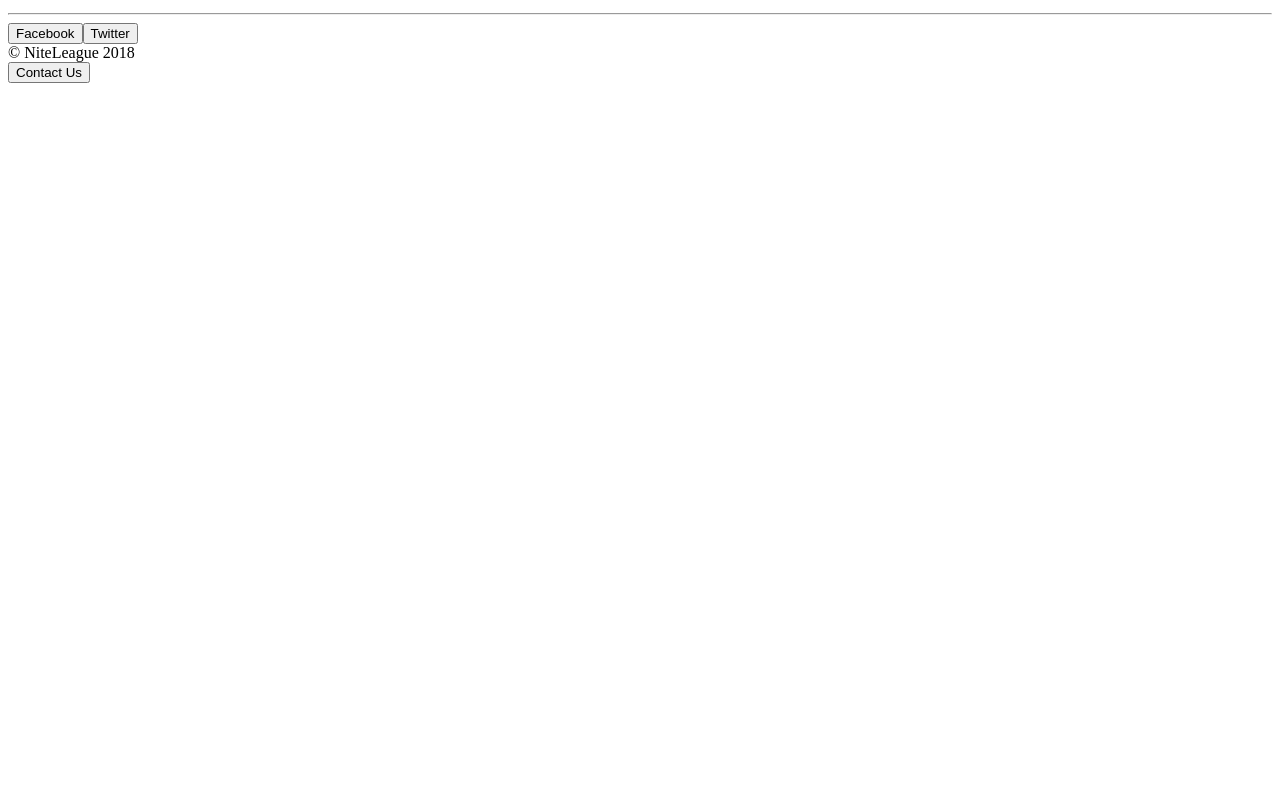
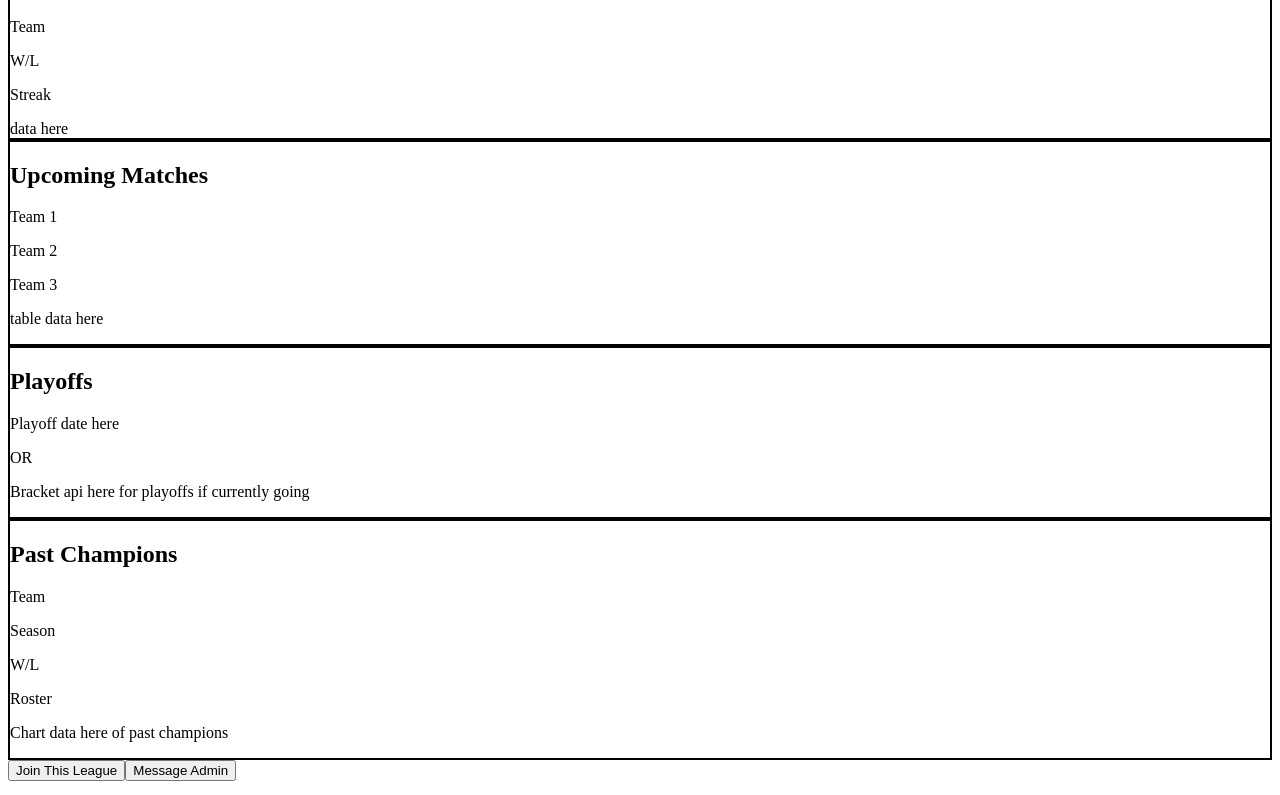
Before and after one commit to Holstein30/NiteLeague, a React app: page /leaguehome in a window 1280 px wide. Shown: the part 425-1220 px from the top of the page. Before the commit the page ends 800 px from the top, so only its background shows below. Built offline with nearby package versions, Linux system fonts and the light colour scheme.

Commit message:
bare bones league homepage done

```diff
--- /dev/null
+++ b/src/components/pages/league-home-page/champions/index.js
@@ -0,0 +1,3 @@
+import LeagueHomePagePastChampions from "./league-home-page-past-champions";
+
+export default LeagueHomePagePastChampions;
--- /dev/null
+++ b/src/components/pages/league-home-page/champions/league-home-page-past-champions.js
@@ -0,0 +1,22 @@
+import React, { Component } from "react";
+
+class LeagueHomePagePastChampions extends Component {
+  render() {
+    return (
+      <div className="champions-container">
+        <h2>Past Champions</h2>
+        <div>
+          <p> Team </p>
+          <p> Season </p>
+          <p> W/L </p>
+          <p> Roster </p>
+          <div>
+            <p> Chart data here of past champions</p>
+          </div>
+        </div>
+      </div>
+    );
+  }
+}
+
+export default LeagueHomePagePastChampions;
--- a/src/components/pages/league-home-page/league-home-page.js
+++ b/src/components/pages/league-home-page/league-home-page.js
@@ -1,6 +1,11 @@
 import React, { Component } from "react";
 import LeagueHomePageLinks from "./links";
+import Standings from "./standings";
 import Avatar from "../../global/avatar";
+import Upcoming from "./upcoming/";
+import Playoffs from "./playoffs/";
+import Champions from "./champions/";
+import Button from "../../global/buttons";
 
 class LeagueHomePage extends Component {
   render() {
@@ -11,6 +16,26 @@ class LeagueHomePage extends Component {
           <h1>this.state.leaguename</h1>
           <LeagueHomePageLinks />
         </div>
+        <div style={{ border: "solid 2px" }}>
+          <Standings />
+        </div>
+        <div style={{ border: "solid 2px" }}>
+          <Upcoming />
+        </div>
+        <div style={{ border: "solid 2px" }}>
+          <Playoffs />
+        </div>
+        <div style={{ border: "solid 2px" }}>
+          <Champions />
+        </div>
+        <div>
+          <Button
+            link="#"
+            className="join-league-button"
+            name="Join This League"
+          />
+          <Button link="#" className="message-admin" name="Message Admin" />
+        </div>
       </div>
     );
   }
--- /dev/null
+++ b/src/components/pages/league-home-page/playoffs/index.js
@@ -0,0 +1,3 @@
+import LeagueHomePagePlayoffs from "./league-home-page-playoffs";
+
+export default LeagueHomePagePlayoffs;
--- /dev/null
+++ b/src/components/pages/league-home-page/playoffs/league-home-page-playoffs.js
@@ -0,0 +1,18 @@
+import React, { Component } from "react";
+
+class LeagueHomePagePlayoffs extends Component {
+  render() {
+    return (
+      <div>
+        <h2>Playoffs</h2>
+        <p> Playoff date here</p>
+        <p> OR </p>
+        <div>
+          <p> Bracket api here for playoffs if currently going</p>
+        </div>
+      </div>
+    );
+  }
+}
+
+export default LeagueHomePagePlayoffs;
--- /dev/null
+++ b/src/components/pages/league-home-page/upcoming/index.js
@@ -0,0 +1,3 @@
+import LeagueHomePageUpcoming from "./league-home-page-upcoming";
+
+export default LeagueHomePageUpcoming;
--- /dev/null
+++ b/src/components/pages/league-home-page/upcoming/league-home-page-upcoming.js
@@ -0,0 +1,21 @@
+import React, { Component } from "react";
+
+class LeagueHomePageUpcoming extends Component {
+  render() {
+    return (
+      <div className="upcoming-matches-container">
+        <h2>Upcoming Matches</h2>
+        <div>
+          <p> Team 1 </p>
+          <p> Team 2 </p>
+          <p> Team 3 </p>
+          <div className="upcoming-matches-data">
+            <p> table data here</p>
+          </div>
+        </div>
+      </div>
+    );
+  }
+}
+
+export default LeagueHomePageUpcoming;
```
